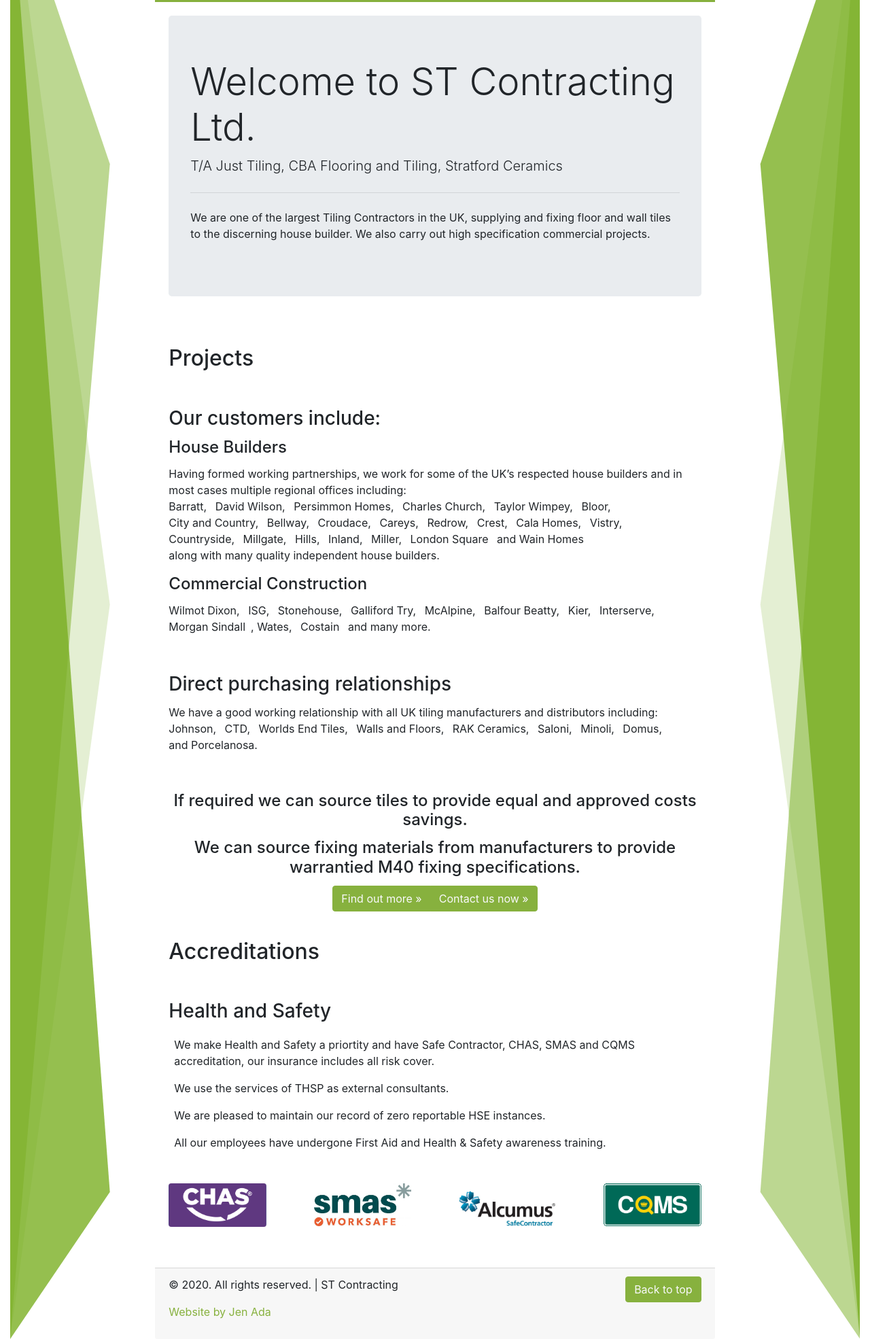
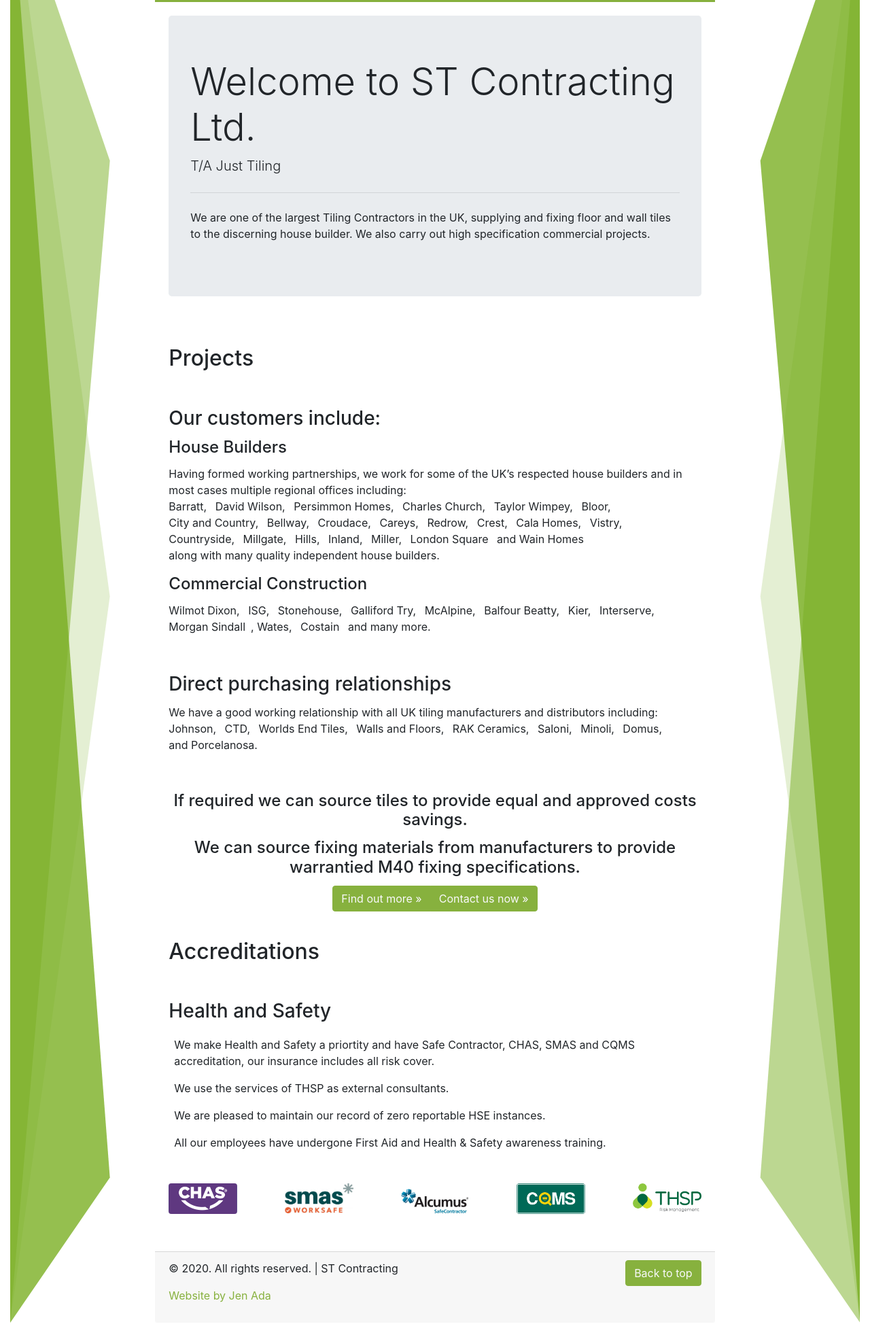
Before and after one commit to triforcejen/Example-Site-1, a website: page history.html in a window 1280 px wide. Shown: the part 191-2161 px from the top of the page at 68% size. After the commit the page ends 2137 px from the top, so only its background shows below. Drawn offline with nearby package versions, Linux system fonts and the light colour scheme.

Commit message:
Final changes to copy.

```diff
--- a/history.html
+++ b/history.html
@@ -53,7 +53,7 @@
                 <div class="card-body">
                     <div class="jumbotron">
                         <h1 class="display-4">Welcome to ST Contracting Ltd.</h1>
-                        <p class="lead">T/A Just Tiling, CBA Flooring and Tiling, Stratford Ceramics</p>
+                        <p class="lead">T/A Just Tiling</p>
                         <hr class="my-4">
                         <p>We are one of the largest Tiling Contractors in the UK, supplying and fixing floor and wall tiles to the discerning house builder. We also carry out high specification commercial projects.</p>
                     </div>
@@ -179,6 +179,12 @@
                         <img class="card-img-top rounded" src="./img/Logos/CQMS.png"></a>
                     </div>
                 </div>
+                <div class="card text-center">
+                    <div class="card-body">
+                        <a href="https://www.thsp.co.uk/">
+                        <img class="card-img-top rounded" src="./img/Logos/THSP.png"></a>
+                    </div>
+                </div>
             </div>
             <br>
             <footer class="card-footer">
```
Also changed, not shown: about.html (+3 -3 lines), contact.html (+2 -2 lines), index.html (+1 -1 lines), products.html (+12 -1 lines), img/Logos/THSP.png (added).
